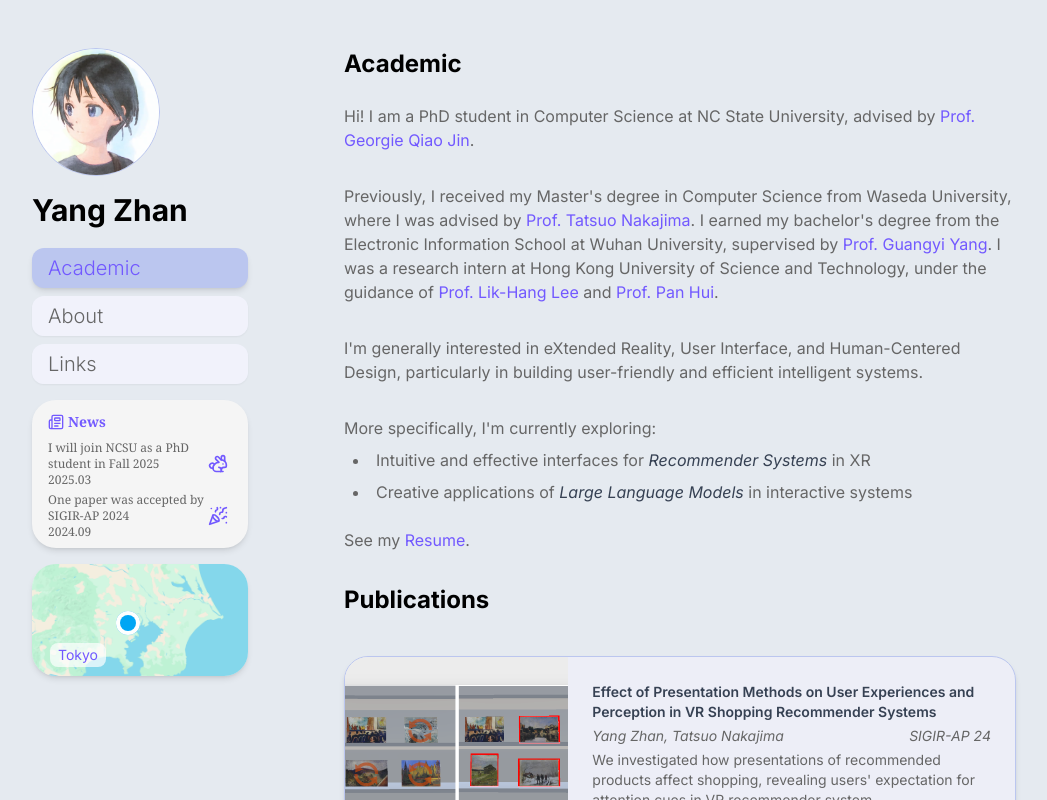
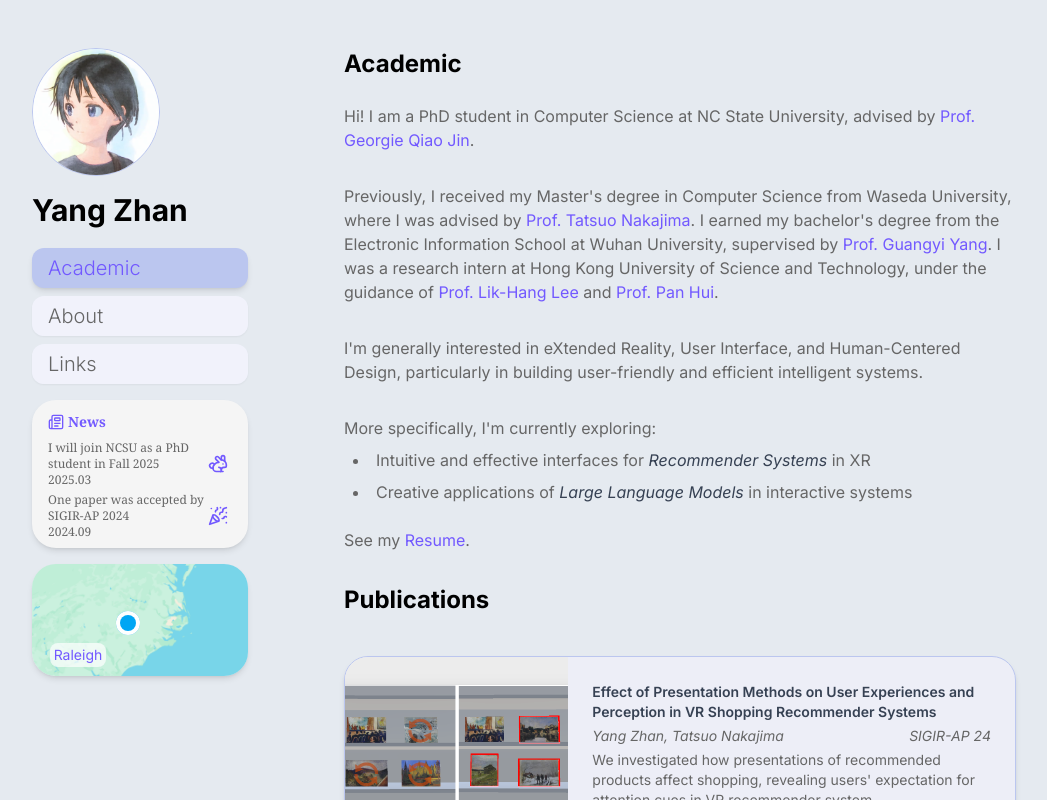
Before and after one commit to SN-F-QR/academic-personal, a React (Vite) app: page / in a window 1280 px wide. Shown: the whole page, without its empty margins (52-1099 px from the left). Built offline with nearby package versions, Linux system fonts and the light colour scheme.

Commit message:
📝 Doc: update location

```diff
--- a/src/components/LocationWidget.tsx
+++ b/src/components/LocationWidget.tsx
@@ -2,7 +2,7 @@ const LocationWidget = () => {
   return (
     <a
       className="h-28 max-w-54 flex-1 overflow-hidden rounded-3xl shadow-md"
-      href="https://www.google.com/maps/place/Tokyo"
+      href="https://www.google.com/maps/place/Raleigh"
     >
       <div className="relative">
         <div className="absolute top-[35%] left-[35%] z-10 size-8">
@@ -15,14 +15,14 @@ const LocationWidget = () => {
         </div>
         <img
           src="./generated-map.png"
-          alt="google map of Tokyo"
+          alt="google map of Raleigh"
           className="h-28 w-full scale-[2.5] object-contain pr-2"
         />
         <div className="absolute bottom-1/12 left-1/12 h-6 w-14">
           <div className="relative flex h-full w-full items-center justify-center">
             <div className="absolute h-full w-full translate-x-0 rounded-lg bg-white/70"></div>
             <p className="absolute text-sm text-purple-strong opacity-100">
-              Tokyo
+              Raleigh
             </p>
           </div>
         </div>
```
Also changed, not shown: public/generated-map-tokyo.png (added), public/generated-map.png.
